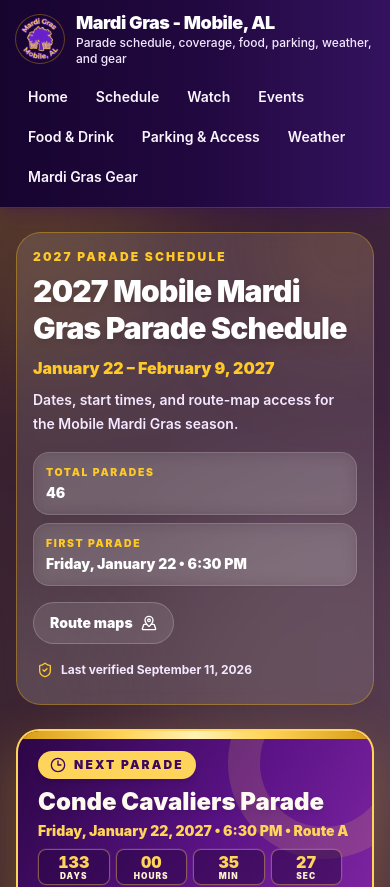
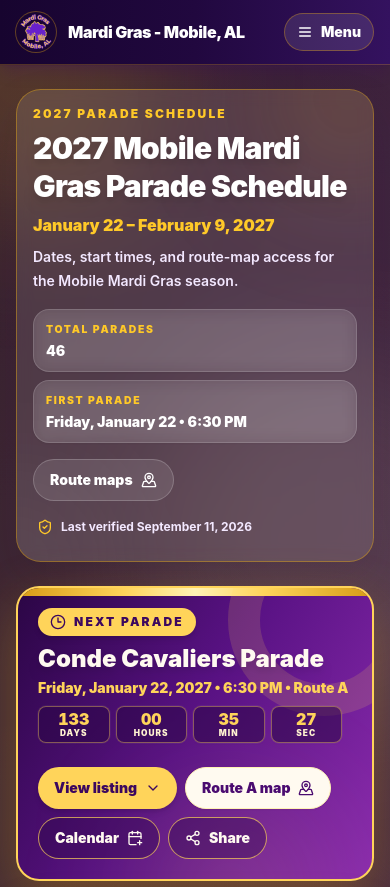
Before and after one commit to TheCryptoArborist/251mardigras, a Next.js app: page /schedule in a window 390 px wide. Shown: the top 887 px of the page. Built offline with nearby package versions, Linux system fonts and the light colour scheme.

Commit message:
Streamline responsive homepage hero

```diff
--- a/src/app/page.tsx
+++ b/src/app/page.tsx
@@ -175,20 +175,19 @@ export default async function HomePage() {
         <div className="absolute inset-0 z-0 bg-[radial-gradient(circle_at_18%_8%,rgba(255,201,40,0.24),transparent_30%),radial-gradient(circle_at_82%_30%,rgba(255,255,255,0.12),transparent_35%),linear-gradient(180deg,rgba(23,4,47,0.10),rgba(23,4,47,0.46))]" aria-hidden="true" />
         <div className="absolute left-[-6rem] top-[-8rem] z-0 h-72 w-72 rounded-full bg-parade-gold/20 blur-3xl" aria-hidden="true" />
         <div className="absolute bottom-[-10rem] right-[-8rem] z-0 h-96 w-96 rounded-full bg-white/10 blur-3xl" aria-hidden="true" />
-        <div className="relative z-10 mx-auto grid max-w-7xl gap-8 px-4 py-9 sm:px-6 lg:grid-cols-[minmax(0,1fr)_minmax(20rem,0.82fr)] lg:items-start lg:px-8 lg:py-12">
+        <div className="relative z-10 mx-auto grid max-w-7xl gap-6 px-4 py-6 sm:gap-8 sm:px-6 sm:py-9 lg:grid-cols-[minmax(0,1fr)_minmax(20rem,0.82fr)] lg:items-start lg:px-8 lg:py-12">
           <div className="relative z-10 min-w-0">
             <div className="inline-flex items-center gap-2 rounded-full border border-parade-gold/40 bg-white/10 px-4 py-2 text-xs font-black uppercase tracking-wide text-parade-goldBright shadow-glow backdrop-blur">
               2027 Mobile Mardi Gras schedule is live
             </div>
-            <h1 className="mt-5 max-w-4xl text-4xl font-black leading-[0.98] tracking-tight text-white drop-shadow-lg sm:text-6xl lg:text-7xl">
+            <h1 className="mt-4 max-w-4xl text-[2.4rem] font-black leading-[0.98] tracking-tight text-white drop-shadow-lg sm:mt-5 sm:text-6xl lg:text-7xl">
               <span className="block">Plan the parades</span>
               <span className="block">Know the route</span>
               <span className="block">Watch it live</span>
             </h1>
-            <p className="mt-5 max-w-3xl text-base font-semibold leading-7 text-purple-100 sm:text-lg">
+            <p className="mt-4 max-w-3xl text-base font-semibold leading-6 text-purple-100 sm:mt-5 sm:text-lg sm:leading-7">
               Dates, start times, route maps, live coverage, replays, and visitor resources for Mobile Mardi Gras.
             </p>
-            <HeroScheduleActions />
             <CountdownTimer mardiGrasDay={homepageSchedule.mardiGrasDay} />
             <SocialLinksStrip className="mt-7" />
             <HomepageVideoSpotlight className="mt-7 lg:hidden" />
@@ -250,22 +249,6 @@ export default async function HomePage() {
 
         <VisitorCounter />
       </div>
-    </div>
-  );
-}
-
-function HeroScheduleActions() {
-  return (
-    <div className="mt-6 flex flex-col gap-3 sm:flex-row sm:flex-wrap">
-      <Link href="/schedule" className="inline-flex items-center justify-center gap-2 rounded-full bg-parade-gold px-5 py-3 text-sm font-black text-parade-purpleDark shadow-glow transition hover:-translate-y-0.5 hover:bg-parade-goldBright">
-        View 2027 Schedule <CalendarDays className="h-4 w-4" aria-hidden="true" />
-      </Link>
-      <Link href="/schedule#all-route-maps" className="inline-flex items-center justify-center gap-2 rounded-full border border-parade-gold/45 bg-white/10 px-5 py-3 text-sm font-black text-white shadow-civic backdrop-blur transition hover:-translate-y-0.5 hover:bg-white/15">
-        Route Maps <MapPinned className="h-4 w-4" aria-hidden="true" />
-      </Link>
-      <Link href="/watch" className="inline-flex items-center justify-center gap-2 rounded-full border border-white/20 bg-white/10 px-5 py-3 text-sm font-black text-white shadow-civic backdrop-blur transition hover:-translate-y-0.5 hover:bg-white/15">
-        Watch Live <PlayCircle className="h-4 w-4" aria-hidden="true" />
-      </Link>
     </div>
   );
 }
--- a/src/components/CountdownTimer.tsx
+++ b/src/components/CountdownTimer.tsx
@@ -1,7 +1,7 @@
 "use client";
 
 import Link from "next/link";
-import { ArrowRight, Check, MapPinned, Share2 } from "lucide-react";
+import { ArrowRight, Check, MapPinned, PlayCircle, Share2 } from "lucide-react";
 import { useEffect, useMemo, useState } from "react";
 
 const FIRST_DOWNTOWN_PARADE_TARGET = "2027-01-22T18:30:00-06:00";
@@ -202,12 +202,15 @@ export function CountdownTimer({ mardiGrasDay }: { mardiGrasDay: string }) {
             <p className="text-[0.65rem] font-black uppercase tracking-[0.14em] text-parade-goldBright">Mardi Gras Day</p>
             <p className="mt-1 text-sm font-black leading-tight text-white">{mardiGrasDay}</p>
           </div>
-          <div className="grid grid-cols-2 gap-2">
-            <Link href="/schedule" className="inline-flex items-center justify-center gap-1.5 rounded-full bg-parade-gold px-3 py-2.5 text-xs font-black text-parade-purpleDark shadow-glow transition hover:-translate-y-0.5 hover:bg-parade-goldBright sm:text-sm">
+          <div className="grid grid-cols-2 gap-2 sm:grid-cols-3">
+            <Link href="/schedule" className="col-span-2 inline-flex items-center justify-center gap-1.5 rounded-full bg-parade-gold px-3 py-2.5 text-xs font-black text-parade-purpleDark shadow-glow transition hover:-translate-y-0.5 hover:bg-parade-goldBright sm:col-span-1 sm:text-sm">
               Full Schedule <ArrowRight className="h-4 w-4" aria-hidden="true" />
             </Link>
             <Link href="/schedule#all-route-maps" className="inline-flex items-center justify-center gap-1.5 rounded-full border border-parade-gold/35 bg-white/10 px-3 py-2.5 text-xs font-black text-white transition hover:-translate-y-0.5 hover:bg-white/15 sm:text-sm">
               Route Maps <MapPinned className="h-4 w-4" aria-hidden="true" />
+            </Link>
+            <Link href="/watch" className="inline-flex items-center justify-center gap-1.5 rounded-full border border-white/20 bg-white/10 px-3 py-2.5 text-xs font-black text-white transition hover:-translate-y-0.5 hover:bg-white/15 sm:text-sm">
+              Watch Live <PlayCircle className="h-4 w-4" aria-hidden="true" />
             </Link>
           </div>
         </div>
--- a/src/components/SiteHeader.tsx
+++ b/src/components/SiteHeader.tsx
@@ -1,5 +1,6 @@
 import Image from "next/image";
 import Link from "next/link";
+import { Menu } from "lucide-react";
 import { SITE_BRAND_NAME, SITE_LOGO_ALT, SITE_LOGO_PATH } from "@/lib/brand";
 
 const navItems = [
@@ -16,18 +17,35 @@ const navItems = [
 export function SiteHeader() {
   return (
     <header className="sticky top-0 z-30 border-b border-parade-gold/30 bg-gradient-to-r from-parade-purpleDeep via-parade-purpleDark to-parade-purple text-white shadow-lg shadow-purple-950/20">
-      <div className="mx-auto flex max-w-7xl flex-col gap-3 px-4 py-3 sm:px-6 lg:px-8 xl:flex-row xl:items-center xl:justify-between">
+      <div className="mx-auto flex max-w-7xl items-center justify-between gap-3 px-4 py-3 sm:px-6 lg:px-8">
         <Link href="/" className="group flex min-w-0 items-center gap-3">
-          <span className="flex h-12 w-12 shrink-0 items-center justify-center overflow-visible rounded-full ring-1 ring-parade-gold/40 transition group-hover:ring-parade-gold">
+          <span className="flex h-10 w-10 shrink-0 items-center justify-center overflow-visible rounded-full ring-1 ring-parade-gold/40 transition group-hover:ring-parade-gold sm:h-12 sm:w-12">
             <Image src={SITE_LOGO_PATH} alt={SITE_LOGO_ALT} width={48} height={48} className="h-full w-full object-contain" priority />
           </span>
           <span className="min-w-0">
-            <span className="block text-lg font-black leading-tight tracking-tight">{SITE_BRAND_NAME}</span>
-            <span className="block text-xs font-medium text-purple-100">Parade schedule, coverage, food, parking, weather, and gear</span>
+            <span className="block truncate text-base font-black leading-tight tracking-tight sm:text-lg">{SITE_BRAND_NAME}</span>
+            <span className="hidden text-xs font-medium text-purple-100 sm:block">Parade schedule, coverage, food, parking, weather, and gear</span>
           </span>
         </Link>
 
-        <nav className="flex flex-wrap items-center gap-1 text-sm font-semibold" aria-label="Primary navigation">
+        <details className="group relative shrink-0 xl:hidden">
+          <summary className="flex cursor-pointer list-none items-center gap-2 rounded-full border border-parade-gold/40 bg-white/10 px-3 py-2 text-sm font-black text-white transition hover:bg-white/15 focus:outline-none focus:ring-2 focus:ring-parade-gold [&::-webkit-details-marker]:hidden">
+            <Menu className="h-4 w-4" aria-hidden="true" /> Menu
+          </summary>
+          <nav className="absolute right-0 top-full z-50 mt-3 grid w-64 gap-1 rounded-2xl border border-parade-gold/40 bg-parade-purpleDeep/95 p-2 text-sm font-semibold shadow-2xl backdrop-blur" aria-label="Mobile navigation">
+            {navItems.map((item) => (
+              <Link
+                key={item.href}
+                href={item.href}
+                className="rounded-xl px-3 py-2.5 text-purple-50 transition hover:bg-white/10 hover:text-parade-goldBright focus:outline-none focus:ring-2 focus:ring-parade-gold"
+              >
+                {item.label}
+              </Link>
+            ))}
+          </nav>
+        </details>
+
+        <nav className="hidden items-center gap-1 text-sm font-semibold xl:flex" aria-label="Primary navigation">
           {navItems.map((item) => (
             <Link
               key={item.href}
```
